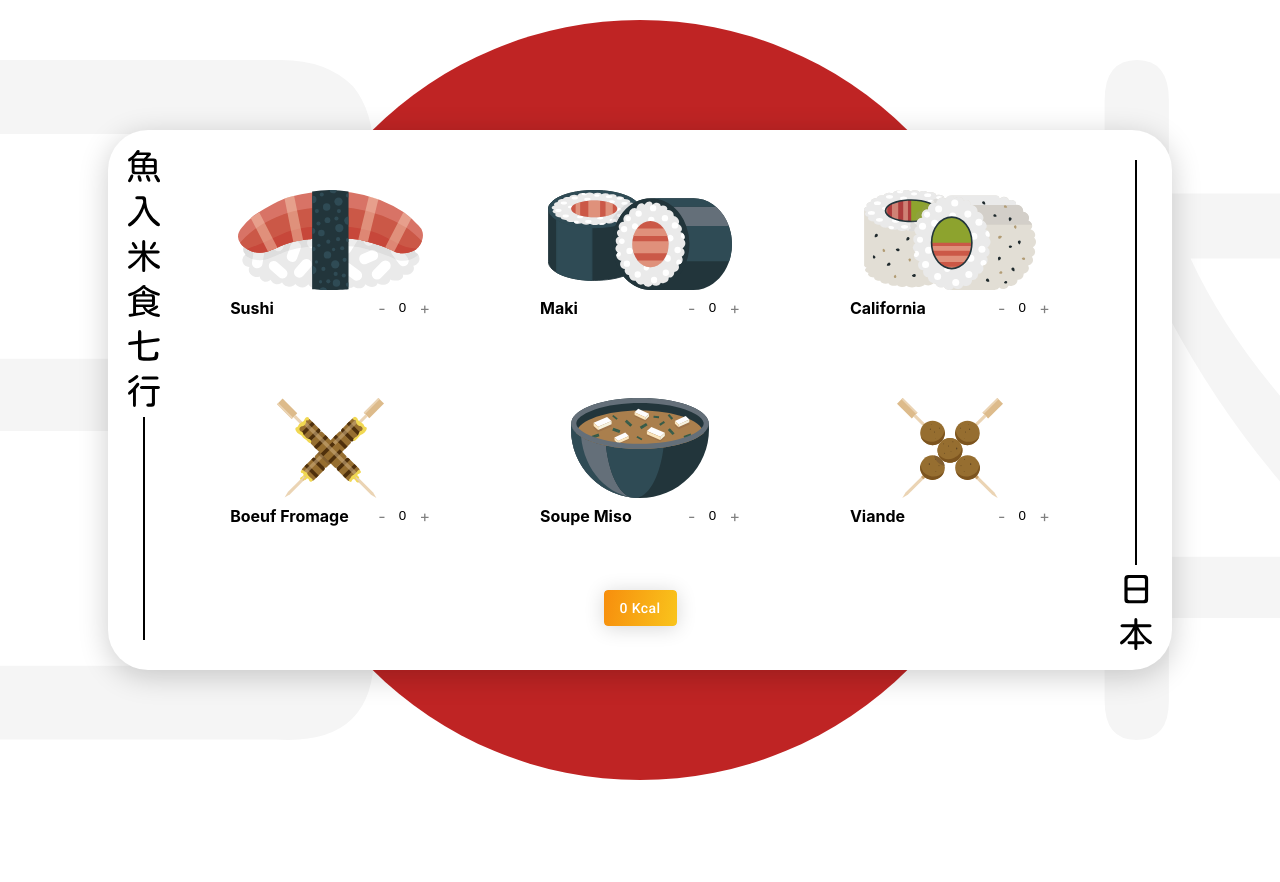
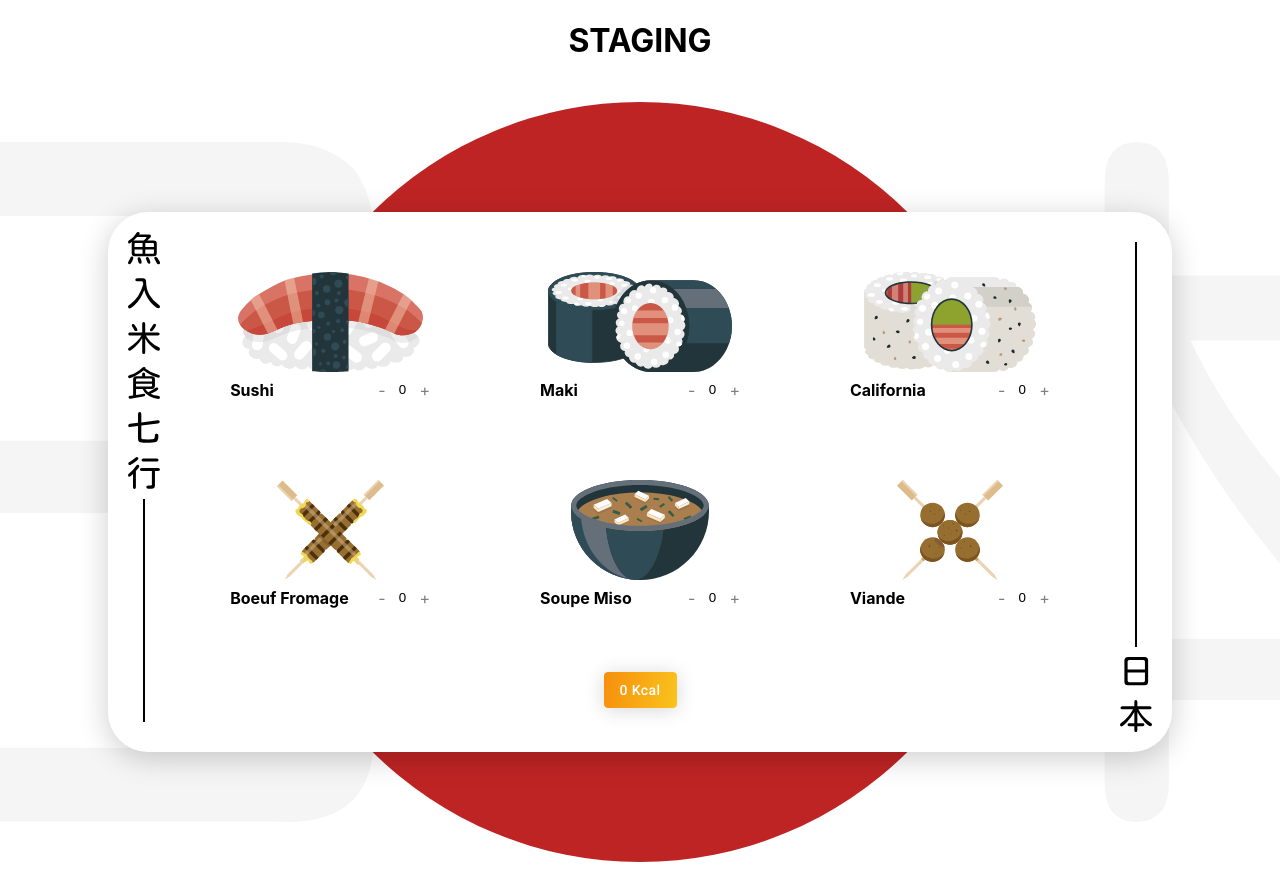
Before and after one commit to sebastien-lb/japcalculator, a React (Create React App) app: page / in a window 1280 px wide. Before the commit the page ends 800 px from the top, so only its background shows below. Built offline with nearby package versions, Linux system fonts and the light colour scheme.

Commit message:
Staging Marker

```diff
--- a/src/App.tsx
+++ b/src/App.tsx
@@ -5,6 +5,7 @@ import { CalculatorPage } from "./pages";
 const App = () => {
   return (
     <div className="App">
+      <h1>STAGING</h1>
       <CalculatorPage />
     </div>
   );
```
